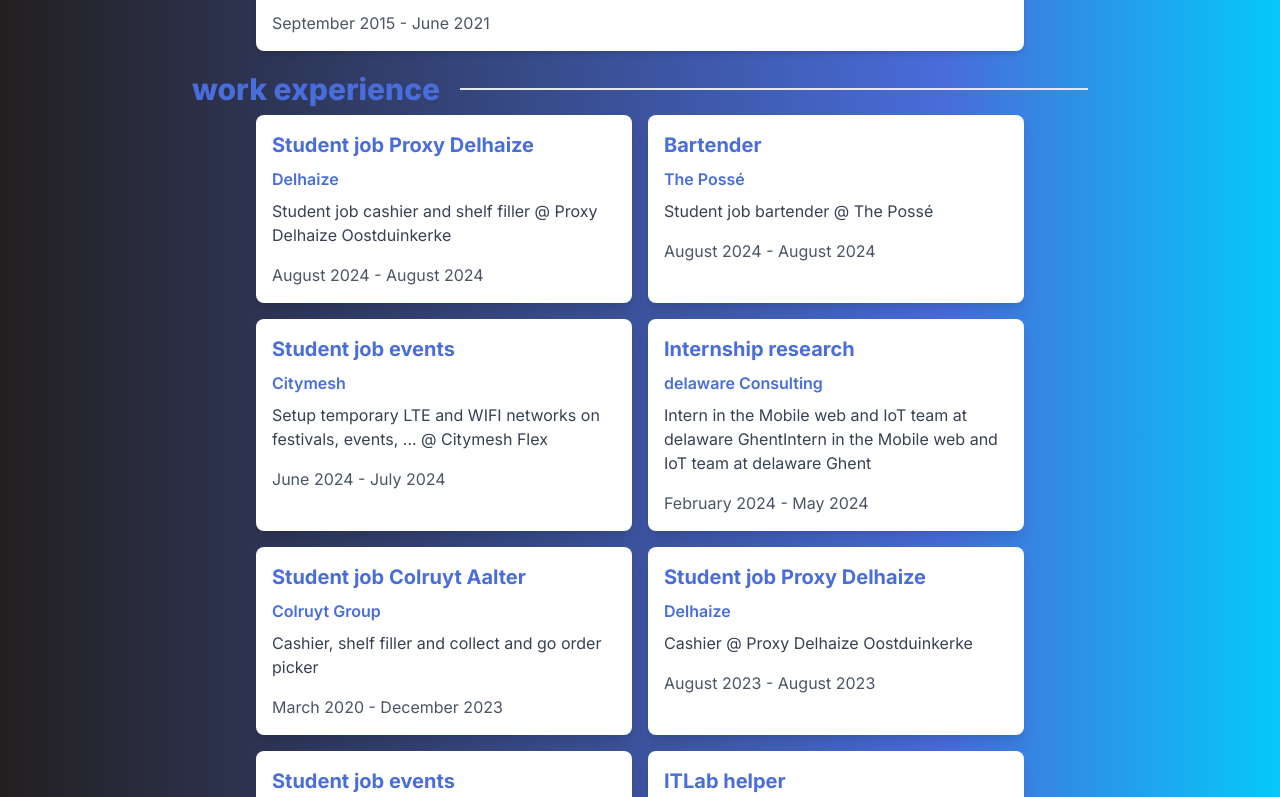
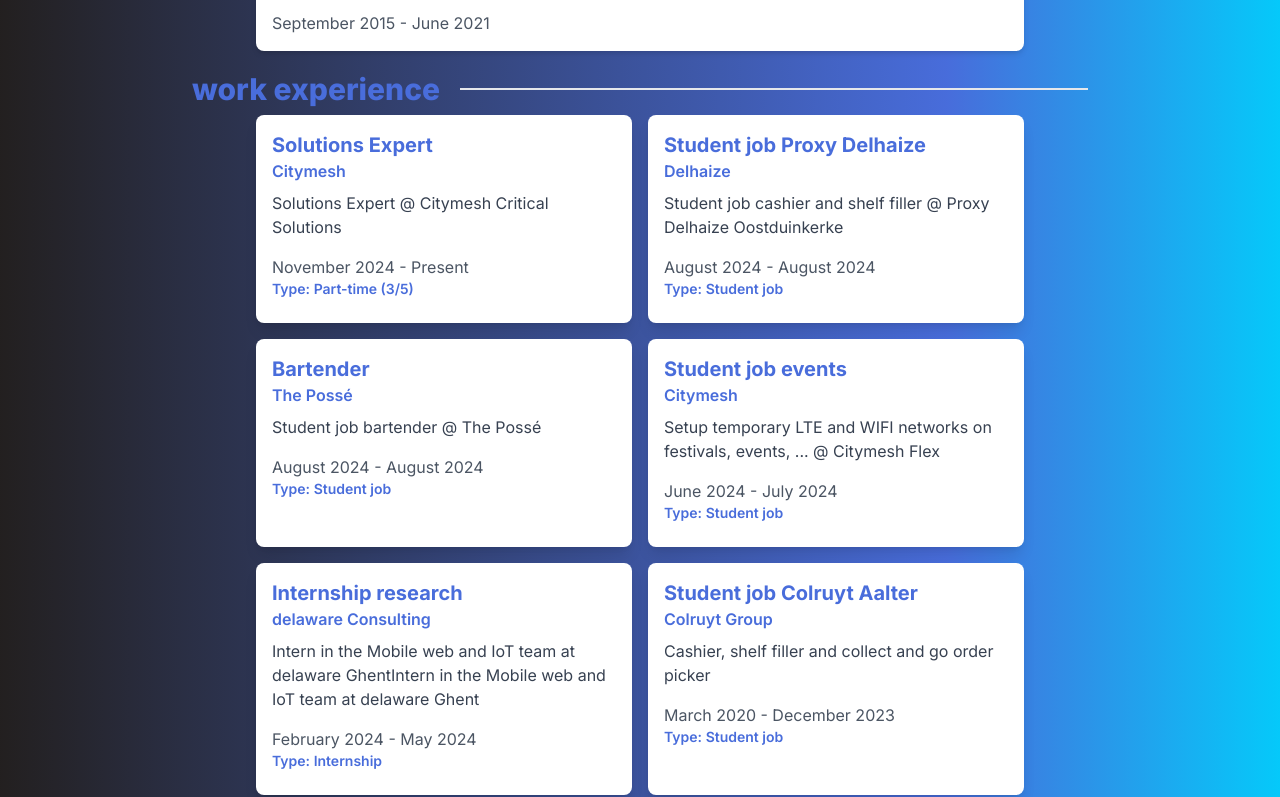
Before and after one commit to JasperLefever/portfolio, a React (Vite) app: page / in a window 1280 px wide. Shown: the part 1848-2645 px from the top of the page. Built offline with nearby package versions, Linux system fonts and the light colour scheme.

Commit message:
Added type job + Added New title

```diff
--- a/src/components/home/WorkExperienceCard.tsx
+++ b/src/components/home/WorkExperienceCard.tsx
@@ -1,5 +1,6 @@
 import { WorkExperience } from "../../workExperience.ts";
 import React from "react";
+import exp = require("node:constants");
 
 interface WorkExperienceProps {
   experience: WorkExperience;
@@ -8,7 +9,7 @@
 const WorkExperienceCard: React.FC<WorkExperienceProps> = ({ experience }) => (
   <div className="bg-white text-gray-800 shadow-lg rounded-lg overflow-hidden md:max-w-md w-full h-full place-self-center">
     <div className="p-4">
-      <h2 className="text-xl font-bold mb-2 accent-color">
+      <h2 className="text-xl font-bold accent-color">
         {experience.title}
       </h2>
       <h3 className="text-md font-semibold accent-color mb-2">
@@ -21,6 +22,7 @@
           ? `${experience.endDate.month} ${experience.endDate.year}`
           : "Present"}
       </p>
+      <h5 className="text-sm font-semibold accent-color mb-2">Type: {experience.type}</h5>
       {experience.tags && (
         <div className="flex flex-wrap gap-2 mt-4 mb-4">
           {experience.tags.map((tag, index) => (
--- a/src/workExperience.ts
+++ b/src/workExperience.ts
@@ -9,6 +9,14 @@
 }
 
 export const workExperiences: WorkExperience[] = [
+  {
+    title: "Solutions Expert",
+    company: "Citymesh",
+    description:
+        "Solutions Expert @ Citymesh Critical Solutions",
+    type: "Part-time (3/5)",
+    startDate: { month: "November", year: 2024 },
+  },
   {
     title: "Student job Proxy Delhaize",
     company: "Delhaize",
```
